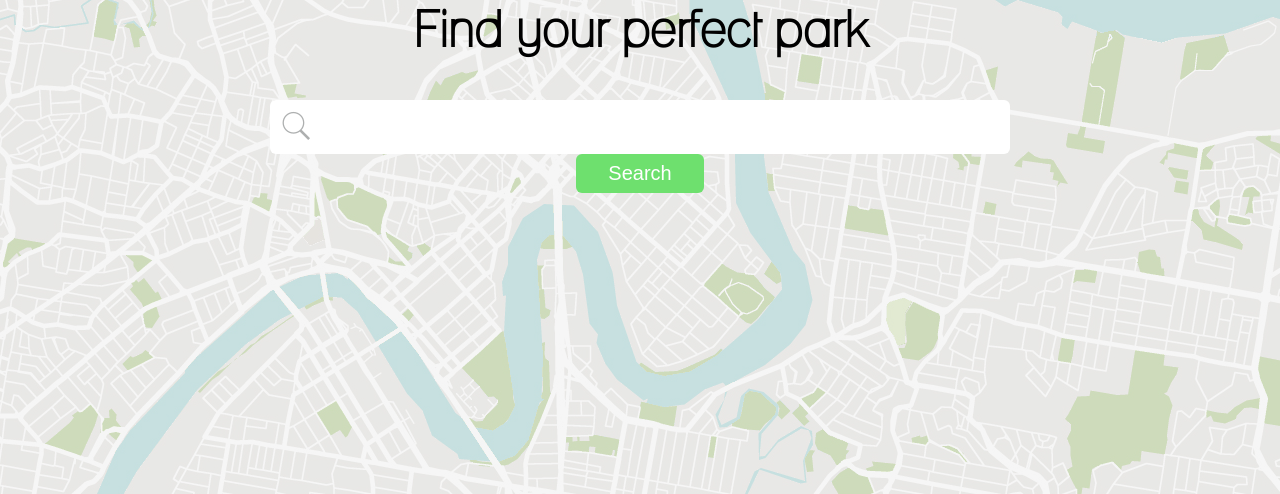
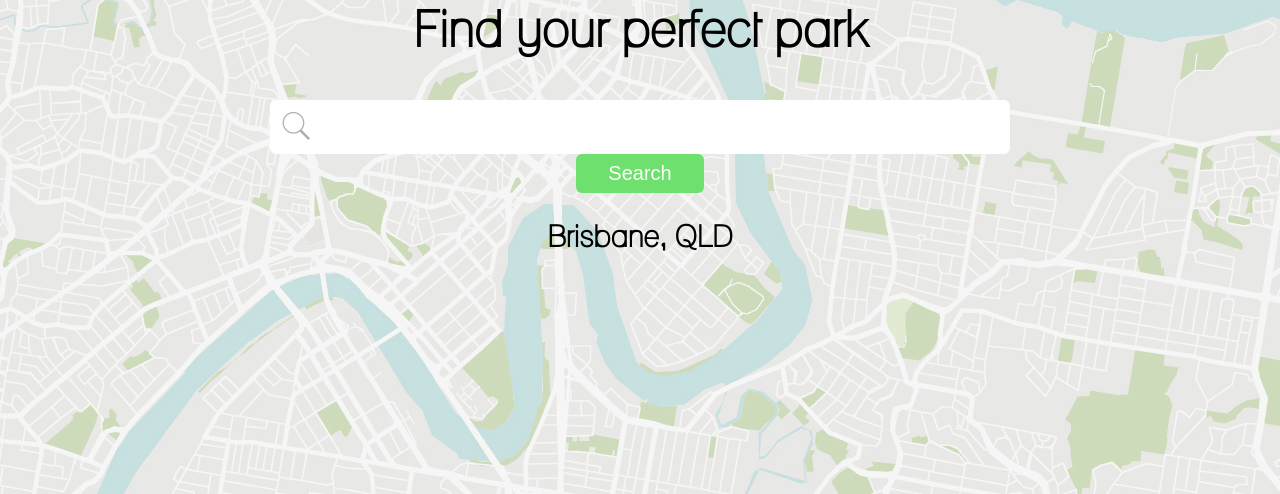
Before and after one commit to myles-robinson/CAB230, a PHP site: page /Park-Findr/ in a window 1280 px wide. Shown: the part 138-632 px from the top of the page. Run offline with PHP 8.4, Linux system fonts and the light colour scheme.

Commit message:
Added Brisbane under search bar

```diff
--- a/index.php
+++ b/index.php
@@ -30,6 +30,7 @@
 				<h2 style="text-align: center; font-size: 50px;"> Find your perfect park </h2>
 				<center><input type="text" id="searchInput"><br></center>
 				<center><a href="results.php"><input type="button" onclick="" value="Search" id="searchButton"></a></center>
+				<h2 style="text-align: center; font-size: 30px;"> Brisbane, QLD </h2>
 			</div>
 
 		<br><br><br>
```
